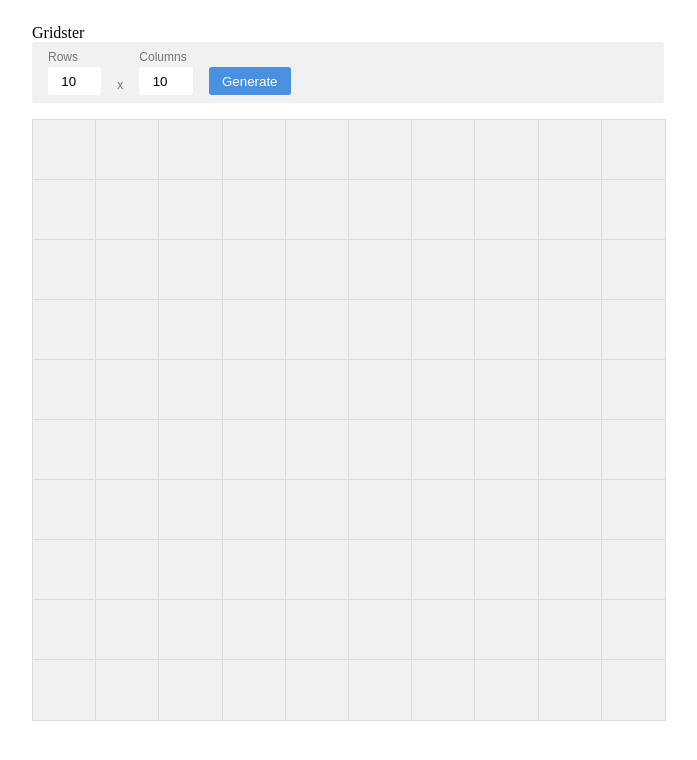
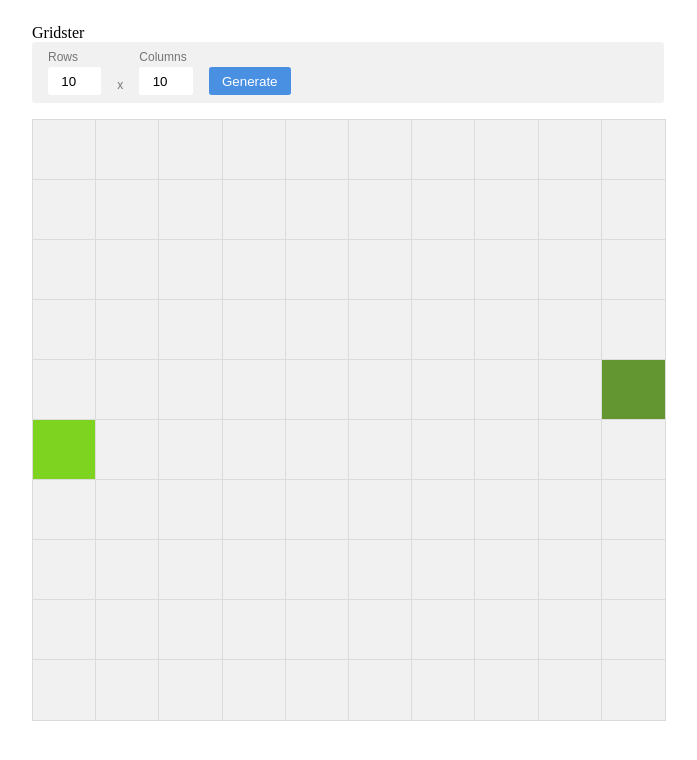
Before and after one commit to jemimaabu/gridster, a React app: page / in a window 1280 px wide. Shown: the top 760 px of the page, without its empty margins (292-989 px from the left). Built offline with nearby package versions, Linux system fonts and the light colour scheme.

Commit message:
Included start and end cell

```diff
--- a/src/app/components/Home.tsx
+++ b/src/app/components/Home.tsx
@@ -18,6 +18,10 @@ export class Home extends React.Component<IGridProps, IGridState> {
       rows: 10,
       columns: 10
     }
+  }
+
+  componentDidMount() {
+    this.handleCellInit();
   }
 
   handleCellClick(e: any) {
@@ -47,6 +51,19 @@ export class Home extends React.Component<IGridProps, IGridState> {
     })
   }
 
+  getRandomNum(max: number) {
+    return Math.floor(Math.random() * Math.floor(max));
+  }
+
+  handleCellInit() {
+    var colLength = this.state.columns;
+    var rowLength = this.state.rows;
+    var randomFirst = this.getRandomNum(rowLength);
+    var randomLast = this.getRandomNum(rowLength);
+    document.getElementById(`cell-0${randomFirst}`).classList.add("start");
+    document.getElementById(`cell-${colLength-1}${randomLast}`).classList.add("end");
+  }
+
   renderCell(cellContent: string, index: any) {
     return (
       <div
@@ -63,14 +80,14 @@ export class Home extends React.Component<IGridProps, IGridState> {
     var gridArray = [];
     var rows = this.state.rows;
     var columns = this.state.columns;
-    for(var i = 0; i<rows; i++) {
+    for(var i = 0; i<columns; i++) {
       gridArray.push([]);
-      for(var j =0; j<columns; j++) {
+      for(var j =0; j<rows; j++) {
         gridArray[i].push("");
       }
     }
 
-    var styles= {
+    var styles = {
       rows: {
         gridTemplateRows: `repeat(${this.state.rows}, 1fr)`
       },
@@ -108,10 +125,10 @@ export class Home extends React.Component<IGridProps, IGridState> {
                   <button
                     className="generate-btn">Generate</button>
               </div>
-              <div className="grid-container" style={styles.rows}>
+              <div className="grid-container" style={styles.columns}>
                   {
                       gridArray.map((x,i) => (
-                        <div className="row" id={`row-${i}`} style={styles.columns}>
+                        <div className="column" id={`column-${i}`} style={styles.rows}>
                           {
                             x.map((y,j) =>
                               this.renderCell(y,i+""+j)
--- a/src/app/styles/home.less
+++ b/src/app/styles/home.less
@@ -59,7 +59,7 @@
     width: 100%;
     margin: 1em 0;
 
-    .row {
+    .column {
       display: grid;
 
       .cell {
@@ -79,6 +79,16 @@
         &.selected {
           background-color: @cell-clear;
         }
+
+        &.start {
+          background-color: @cell-start!important;
+          user-select: none;
+        }
+
+        &.end {
+          background-color: @cell-end!important;
+          user-select: none;
+        }
       }
     }
   }
```
